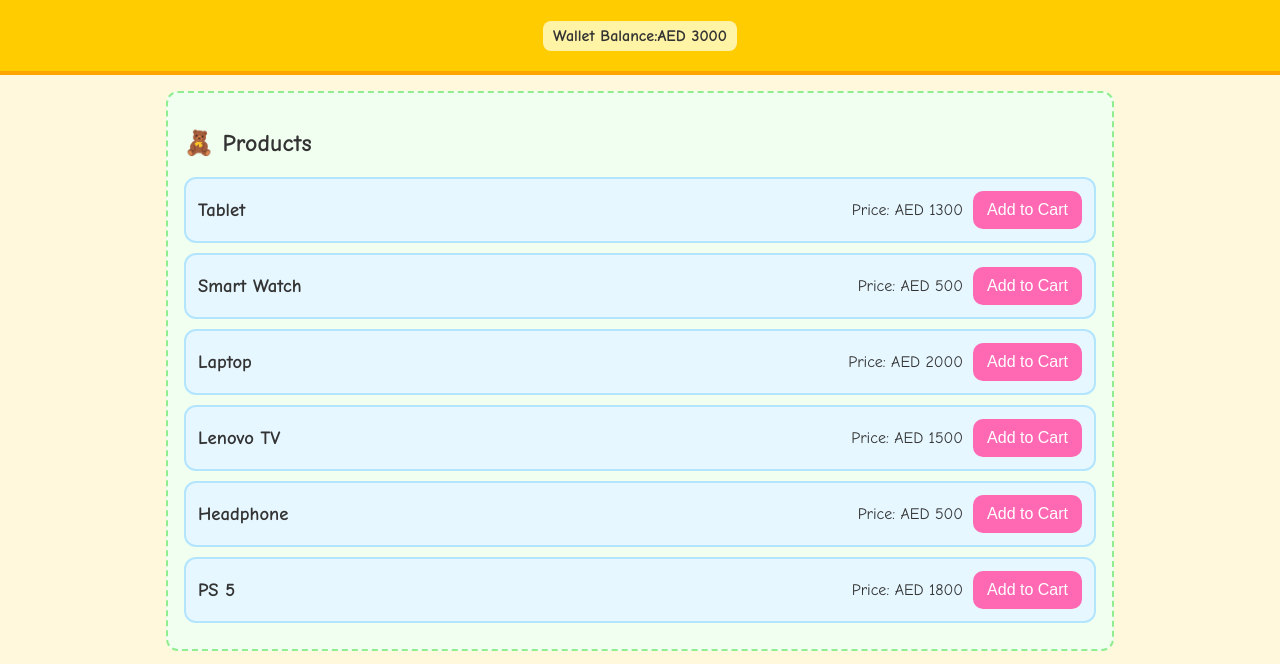
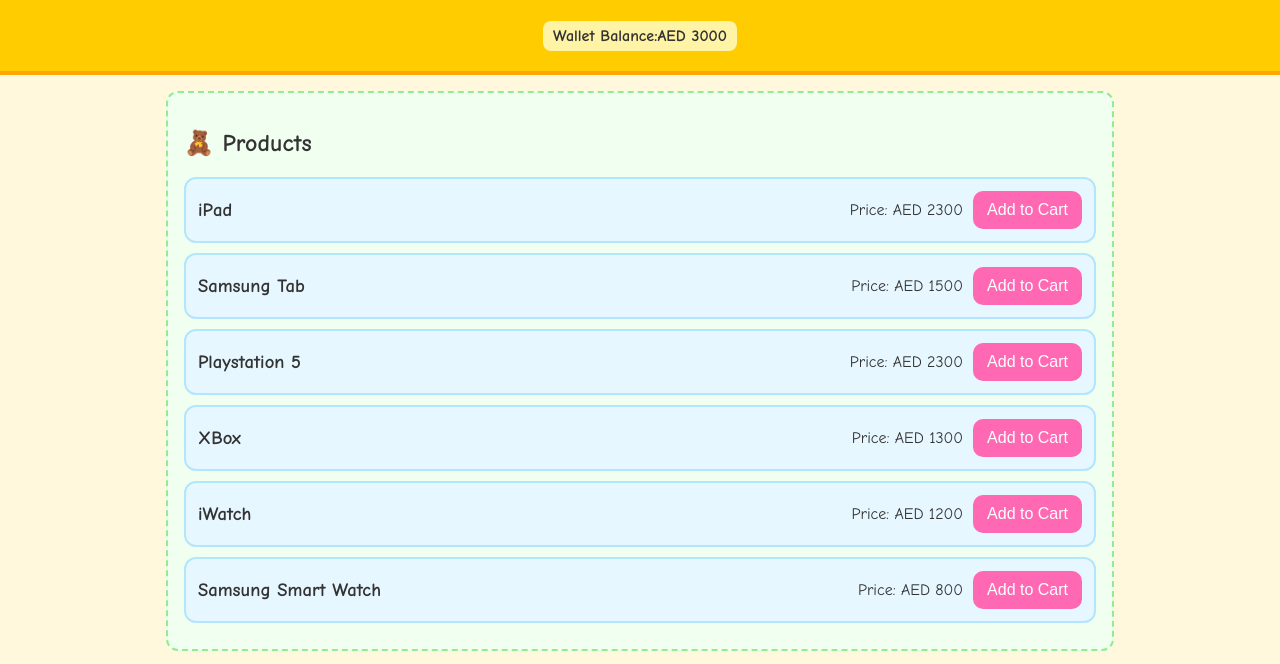
Before and after one commit to deethuraj/3ecart, a plain HTML site: page index.html in a window 1280 px wide. Shown: the part 95-759 px from the top of the page. Drawn offline with Linux system fonts and the light colour scheme.

Commit message:
Update index.html

```diff
--- a/index.html
+++ b/index.html
@@ -11,7 +11,7 @@
     <h1>🛍️ 3ECart</h1>
     <p>Practice smart shopping with 3ECart!</p>
     <div class="balance">
-      Wallet Balance:AED <span id="balance">3000</span>
+      Wallet Balance:AED <span id="balance">4000</span>
     </div>
   </header>
 
@@ -19,34 +19,34 @@
     <section class="products">
       <h2>🧸 Products</h2>
       <div class="product">
-        <h3>Tablet</h3>
-        <p>Price: <span class="price">AED 1300</span></p>
-        <button onclick="addToCart('Tablet', 1300)">Add to Cart</button>
+        <h3>iPad</h3>
+        <p>Price: <span class="price">AED 2300</span></p>
+        <button onclick="addToCart('iPad', 2300)">Add to Cart</button>
       </div>
       <div class="product">
-        <h3>Smart Watch</h3>
-        <p>Price: <span class="price">AED 500</span></p>
-        <button onclick="addToCart('Smart Watch', 500)">Add to Cart</button>
+        <h3>Samsung Tab</h3>
+        <p>Price: <span class="price">AED 1500</span></p>
+        <button onclick="addToCart('Samsung Tab', 1500)">Add to Cart</button>
       </div>
       <div class="product">
-        <h3>Laptop</h3>
-        <p>Price: <span class="price">AED 2000</span></p>
-        <button onclick="addToCart('Laptop', 2000)">Add to Cart</button>
+        <h3>Playstation 5</h3>
+        <p>Price: <span class="price">AED 2300</span></p>
+        <button onclick="addToCart('Playstation 5', 2300)">Add to Cart</button>
       </div>
       <div class="product">
-        <h3>Lenovo TV</h3>
-        <p>Price: <span class="price">AED 1500</span></p>
-        <button onclick="addToCart('Lenovo TV', 1500)">Add to Cart</button>
+        <h3>XBox</h3>
+        <p>Price: <span class="price">AED 1300</span></p>
+        <button onclick="addToCart('XBox', 1300)">Add to Cart</button>
       </div>
       <div class="product">
-        <h3>Headphone</h3>
-        <p>Price: <span class="price">AED 500</span></p>
-        <button onclick="addToCart('Headphone', 500)">Add to Cart</button>
+        <h3>iWatch</h3>
+        <p>Price: <span class="price">AED 1200</span></p>
+        <button onclick="addToCart('iWatch', 1200)">Add to Cart</button>
       </div>
       <div class="product">
-        <h3>PS 5</h3>
-        <p>Price: <span class="price">AED 1800</span></p>
-        <button onclick="addToCart('PS 5', 1800)">Add to Cart</button>
+        <h3>Samsung Smart Watch</h3>
+        <p>Price: <span class="price">AED 800</span></p>
+        <button onclick="addToCart('Samsung SMart Watch', 800)">Add to Cart</button>
       </div>
 
 
```
